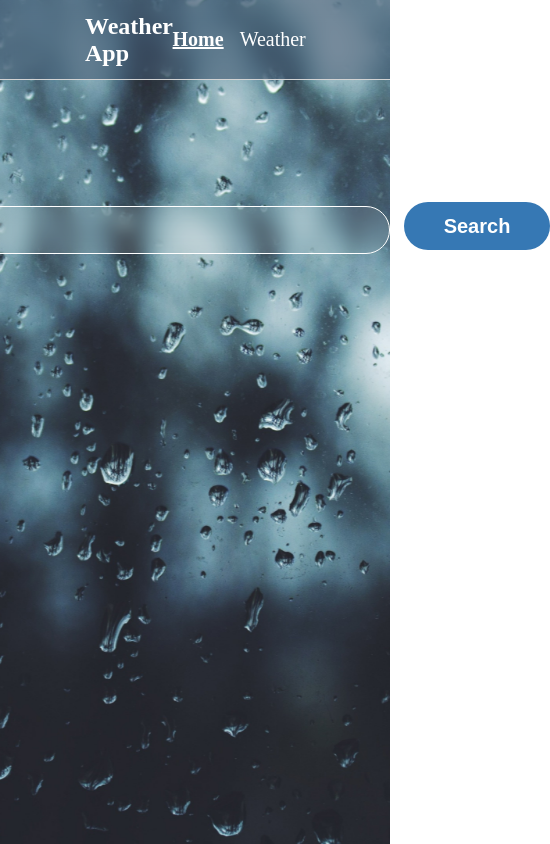
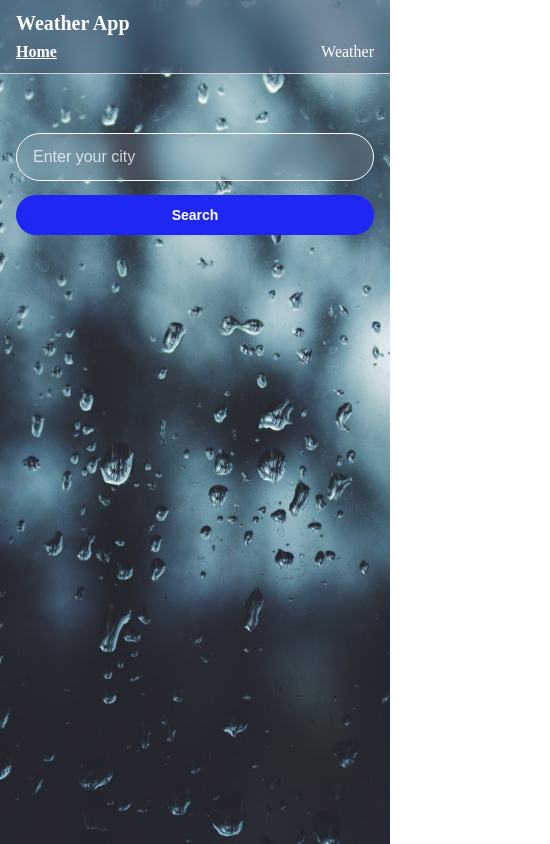
Before and after one commit to CureForCode/React_Redux_54elfs_somov, a React (Vite) app: page / in a window 390 px wide. Shown: the whole page, 550 px wide, since content can reach past the window. Built offline with nearby package versions, Linux system fonts and the light colour scheme.

Commit message:
Responsive Design.
Added responsive design for better UX on other device. Now is all working perfect as expected.

- used clamp for fonts and paddings
- used fluid and responsive setting for other components
- used @media for supporting other devices

```diff
--- a/src/components/ErrorCard/styles.ts
+++ b/src/components/ErrorCard/styles.ts
@@ -1,9 +1,9 @@
 import styled from "@emotion/styled"
 
 export const ErrorBox = styled.div`
-  width: 709px;
-  height: 220px;
-  padding: 24px;
+  width: min(100%, 720px);
+  min-height: 180px;
+  padding: clamp(16px, 4vw, 24px);
   border-radius: 16px;
   background: linear-gradient(
     133.66deg,
@@ -18,8 +18,8 @@ export const ErrorBox = styled.div`
 `
 
 export const Title = styled.h2`
-  font-size: 57px;
-  line-height: 69px;
+  font-size: clamp(22px, 3.5vw, 28px);
+  line-height: 1.2;
   font-weight: 500;
   color: #f35e5e;
   margin-bottom: 8px;
@@ -27,24 +27,22 @@ export const Title = styled.h2`
 `
 
 export const Text = styled.p`
-  font-size: 18px;
-  line-height: 22px;
+  font-size: clamp(14px, 2.5vw, 18px);
+  line-height: 1.3;
   font-weight: 400;
   color: #fff;
   text-align: center;
 `
 
 export const Actions = styled.div`
-  margin-top: 24px;
+  margin-top: 16px;
   display: flex;
   justify-content: center;
+  width: 100%;
 
   button {
-    width: 155px;
+    width: min(100%, 220px);
     height: 48px;
-    padding: 12px 40px;
-    border-radius: 50px;
-    font-size: 20px;
-    border: none;
+    font-size: clamp(16px, 2vw, 20px);
   }
 `
--- a/src/components/Header/styles.ts
+++ b/src/components/Header/styles.ts
@@ -4,27 +4,35 @@ export const HeaderWrapper = styled.header`
   display: flex;
   align-items: center;
   justify-content: space-between;
-  padding: 10px 85px;
-  height: 80px;
+  padding: 10px clamp(16px, 6vw, 85px);
+  min-height: 64px;
   background:
     linear-gradient(0deg, rgba(255, 255, 255, 0.1), rgba(255, 255, 255, 0.1)),
     rgba(18, 45, 77, 0.5);
   border-bottom: 1px solid #d2d2d2;
   backdrop-filter: blur(8.9px);
+  gap: 12px;
+
+  @media (max-width: 640px) {
+    flex-direction: column;
+    align-items: flex-start;
+    padding: 12px 16px;
+    gap: 8px;
+  }
 `
 
 export const Title = styled.h1`
-  font-size: 24px;
+  font-size: clamp(20px, 2.2vw, 24px);
   font-weight: 700;
   color: #fff;
 `
 
 export const Nav = styled.nav`
   display: flex;
-  gap: 16px;
+  gap: clamp(10px, 2.5vw, 16px);
 
   a {
-    font-size: 20px;
+    font-size: clamp(16px, 2vw, 20px);
     text-decoration: none;
     color: #fff;
 
@@ -33,6 +41,11 @@ export const Nav = styled.nav`
       text-decoration: underline;
     }
   }
+
+  @media (max-width: 640px) {
+    width: 100%;
+    justify-content: space-between;
+  }
 `
 
 export const NavItem = styled.div``
--- a/src/components/SearchForm/styles.ts
+++ b/src/components/SearchForm/styles.ts
@@ -2,9 +2,9 @@ import styled from "@emotion/styled"
 
 export const FormWrapper = styled.form`
   display: flex;
-  width: 710px;
-  height: 48px;
-  margin-top: 90px;
+  width: min(100%, 720px);
+  height: auto;
+  margin-top: clamp(32px, 10vw, 90px);
 `
 
 export const Row = styled.div`
@@ -13,25 +13,26 @@ export const Row = styled.div`
   width: 100%;
 
   input {
-    width: 550px;
+    flex: 1 1 auto;
     height: 48px;
     border-radius: 40px;
-    padding: 12px 20px;
+    padding: 12px 16px;
     border: 1px solid #fff;
     background: rgba(255, 255, 255, 0.1);
     backdrop-filter: blur(8px);
-    font-size: 20px;
+    font-size: clamp(16px, 3.5vw, 20px);
     color: #fff;
   }
 
   button {
-    width: 146px;
-    height: 48px;
-    padding: 12px 40px;
-    border-radius: 50px;
-    font-size: 20px;
-    background:
-      linear-gradient(0deg, #3678b4, #3678b4),
-      linear-gradient(270.38deg, #362a84 0.23%, #5936b4 94.2%);
+    flex: 0 0 auto;
+  }
+
+  @media (max-width: 480px) {
+    flex-direction: column;
+
+    button {
+      width: 100%;
+    }
   }
 `
--- a/src/components/WeatherCard/styles.ts
+++ b/src/components/WeatherCard/styles.ts
@@ -1,9 +1,9 @@
 import styled from "@emotion/styled"
 
 export const Card = styled.div`
-  width: 709px;
-  height: 220px;
-  padding: 28px;
+  width: min(100%, 720px);
+  min-height: 180px;
+  padding: clamp(16px, 4vw, 28px);
   border-radius: 20px;
   background: linear-gradient(
     133.66deg,
@@ -14,7 +14,7 @@ export const Card = styled.div`
   backdrop-filter: blur(4px);
   display: flex;
   flex-direction: column;
-  gap: 18px;
+  gap: clamp(12px, 3vw, 18px);
   color: #fff;
 `
 
@@ -22,31 +22,36 @@ export const Top = styled.div`
   display: flex;
   align-items: center;
   justify-content: space-between;
-  gap: 16px;
+  gap: clamp(10px, 3vw, 16px);
+
+  @media (max-width: 520px) {
+    align-items: flex-start;
+    flex-direction: column;
+  }
 `
 
 export const Left = styled.div`
   display: flex;
   align-items: flex-start;
-  gap: 14px;
+  gap: clamp(10px, 2.8vw, 14px);
 `
 
 export const Temp = styled.div`
-  font-size: 57px;
+  font-size: clamp(36px, 8vw, 57px);
   font-weight: 500;
-  line-height: 69px;
+  line-height: 1.1;
 `
 
 export const City = styled.div`
   display: flex;
   flex-direction: column;
   gap: 6px;
-  font-size: 20px;
+  font-size: clamp(16px, 3.2vw, 20px);
   font-weight: 700;
 `
 
 export const Country = styled.span`
-  font-size: 20px;
+  font-size: clamp(14px, 3vw, 20px);
   font-weight: 600;
   opacity: 0.85;
 `
@@ -54,11 +59,11 @@ export const Country = styled.span`
 export const Icons = styled.div`
   display: flex;
   align-items: center;
-  gap: 18px;
+  gap: clamp(10px, 3.5vw, 18px);
 
   img {
-    width: 74px;
-    height: 74px;
+    width: clamp(44px, 12vw, 74px);
+    height: clamp(44px, 12vw, 74px);
     object-fit: contain;
   }
 `
@@ -66,14 +71,19 @@ export const Icons = styled.div`
 export const Actions = styled.div`
   display: flex;
   justify-content: center;
-  gap: 18px;
+  gap: 14px;
   margin-top: 4px;
+  flex-wrap: wrap;
 
   button {
-    width: 155px;
     height: 48px;
-    padding: 12px 40px;
-    border-radius: 50px;
-    font-size: 20px;
+    font-size: clamp(16px, 2vw, 20px);
+  }
+
+  @media (max-width: 480px) {
+    button {
+      width: 100%;
+    }
+    width: 100%;
   }
 `
--- a/src/pages/Home/styles.ts
+++ b/src/pages/Home/styles.ts
@@ -8,6 +8,10 @@ export const Page = styled.div`
   width: 100%;
   color: #fff;
   background: url(${bg}) center/cover no-repeat fixed;
+
+  @media (max-width: 768px) {
+    background-attachment: scroll;
+  }
 `
 
 export const Main = styled.main`
@@ -15,8 +19,8 @@ export const Main = styled.main`
   display: flex;
   flex-direction: column;
   align-items: center;
-  padding: 32px 16px;
-  gap: 120px;
+  padding: clamp(16px, 4vw, 32px) 16px;
+  gap: clamp(40px, 10vw, 120px);
 `
 
 export const Content = styled.div`
@@ -24,7 +28,7 @@ export const Content = styled.div`
   flex-direction: column;
   align-items: center;
   gap: 24px;
-  width: 100%;
+  width: min(100%, 720px);
 `
 
 export const Loading = styled.div`
@@ -34,4 +38,5 @@ export const Loading = styled.div`
   font-style: italic;
   font-weight: bold;
   color: #fff;
+  width: 100%;
 `
--- a/src/pages/Weather/styles.ts
+++ b/src/pages/Weather/styles.ts
@@ -1,5 +1,5 @@
 import styled from "@emotion/styled"
-import bg from "assets/background.jpg";
+import bg from "assets/background.jpg"
 
 export const Page = styled.div`
   display: flex;
@@ -8,6 +8,10 @@ export const Page = styled.div`
   width: 100%;
   color: #fff;
   background: url(${bg}) center/cover no-repeat fixed;
+
+  @media (max-width: 768px) {
+    background-attachment: scroll;
+  }
 `
 
 export const Main = styled.main`
@@ -15,27 +19,28 @@ export const Main = styled.main`
   display: flex;
   flex-direction: column;
   align-items: center;
-  padding: 32px 16px;
-  margin-top: 90px;
+  padding: clamp(16px, 4vw, 32px) 16px;
+  margin-top: clamp(40px, 8vw, 90px);
+  gap: 24px;
 `
 
 export const List = styled.div`
   display: flex;
   flex-direction: column;
-  gap: 32px;
-  width: 709px;
+  gap: 24px;
+  width: min(100%, 720px);
 `
 
 export const Controls = styled.div`
-  margin-top: 32px;
-  width: 709px;
+  margin-top: 24px;
+  width: min(100%, 720px);
 
   button {
     width: 100%;
     height: 48px;
-    padding: 12px 40px;
+    padding: 12px 20px;
     border-radius: 50px;
-    font-size: 20px;
+    font-size: clamp(16px, 2vw, 20px);
     background:
       linear-gradient(0deg, #3678b4, #3678b4),
       linear-gradient(270.38deg, #362a84 0.23%, #5936b4 94.2%);
```
